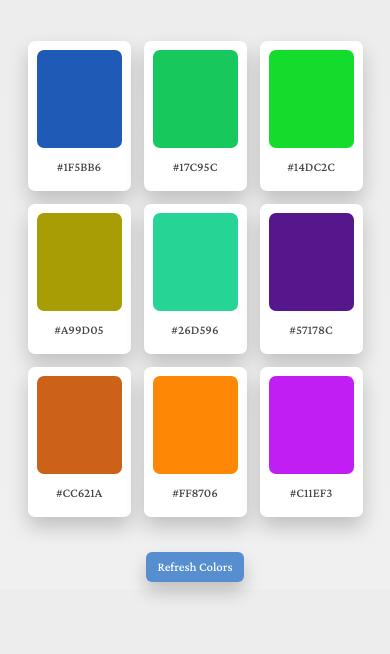
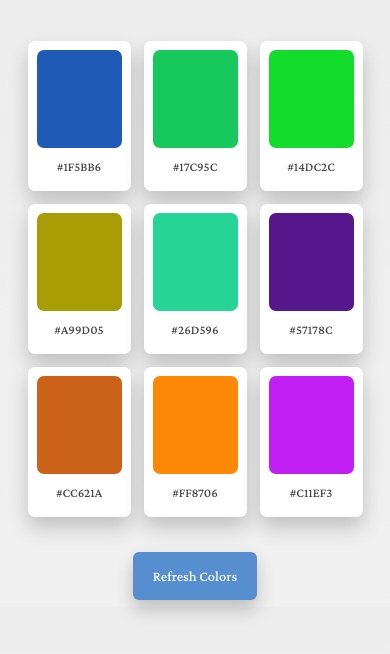
Before and after one commit to Sbt07/Chroma-Palette-Wiz, a plain HTML site: page index.html in a window 390 px wide. Drawn offline with nearby package versions, Linux system fonts and the light colour scheme.

Commit message:
Add files via upload

```diff
--- a/Style.css
+++ b/Style.css
@@ -89,8 +89,8 @@ body{
     }
     .refresh-btn{
         margin: 25px 5px 7px 5px;
-        font-size: .8rem;
+        font-size: .9rem;
         font-weight: 500;
-        padding: 8px 12px;
+        padding: 16px 20px;
     }
 }
```
